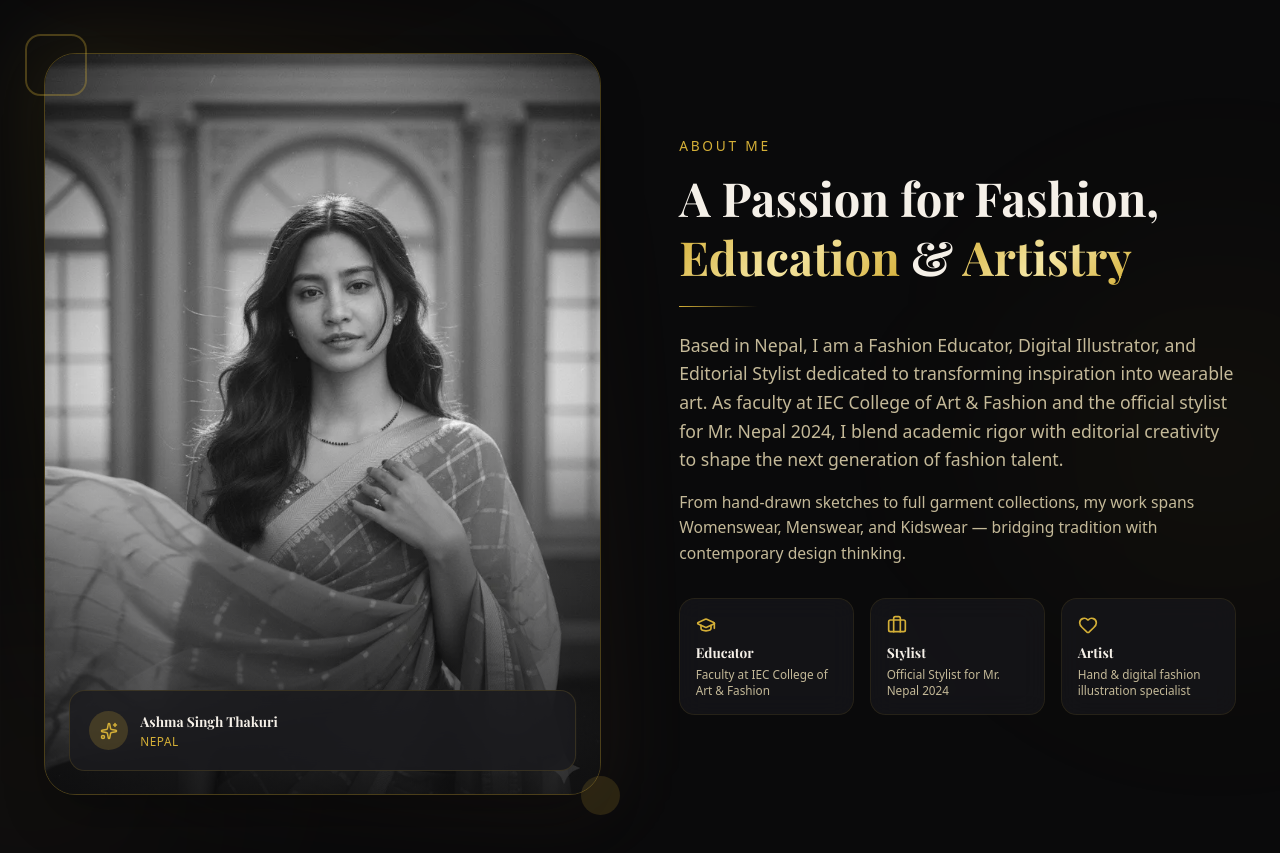
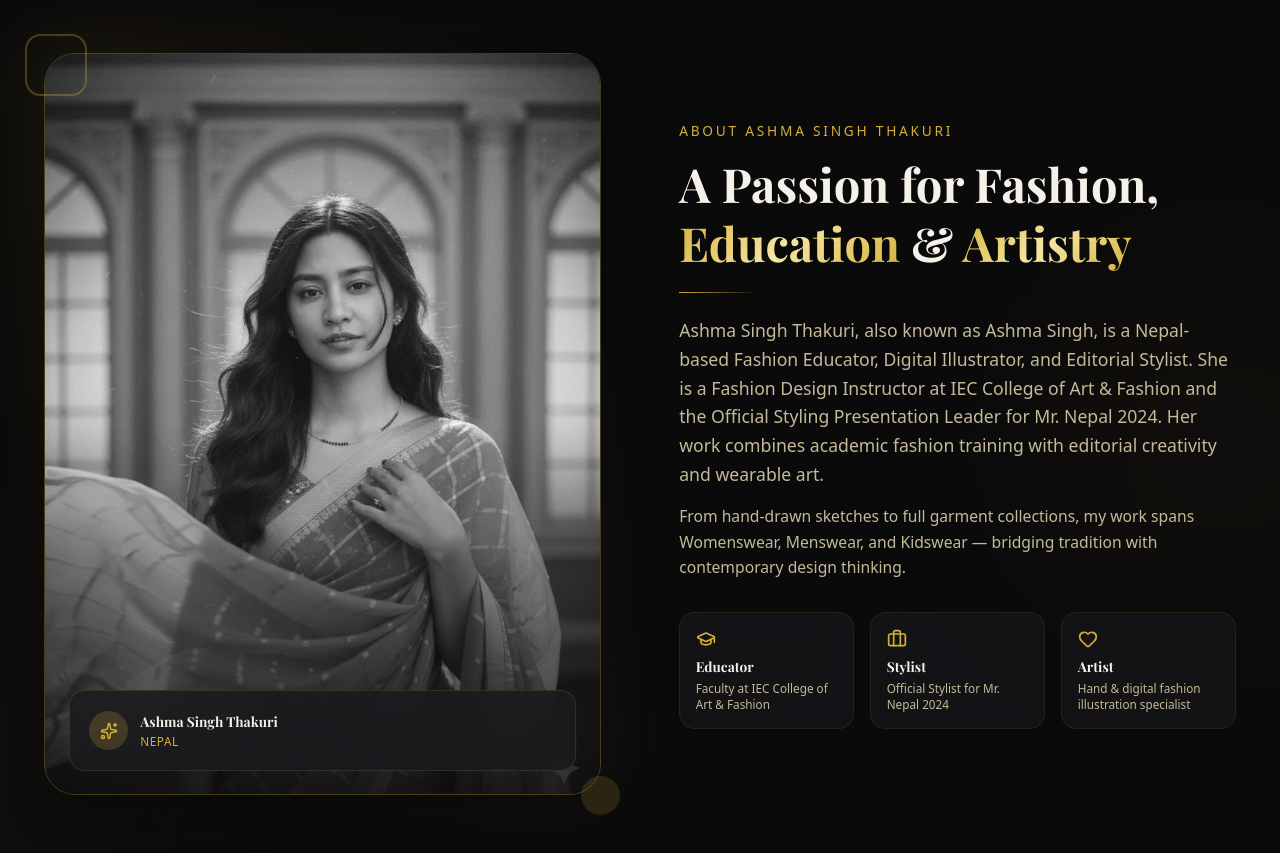
Before and after one commit to Jedi898/ashmaweb, a Next.js app: page / in a window 1280 px wide. Shown: the part 920-1773 px from the top of the page. Built offline with nearby package versions, Linux system fonts and the light colour scheme; no server answers; a web font is replaced by a local one.

Commit message:
seo change

```diff
--- a/src/app/layout.tsx
+++ b/src/app/layout.tsx
@@ -32,7 +32,7 @@ export const metadata: Metadata = {
     template: "%s | Ashma Singh Thakuri",
   },
   description:
-    "Portfolio of Ashma Singh Thakuri — Premier Fashion Educator, Digital Illustrator, and Editorial Stylist based in Nepal. Stylist for Mr. Nepal 2024 & Faculty at IEC College of Art & Fashion.",
+    "Ashma Singh Thakuri (also known as Ashma Singh) is a Nepal-based fashion educator, digital illustrator, and editorial stylist. She teaches fashion design at IEC College of Art & Fashion and led styling presentations for Mr. Nepal 2024.",
   keywords: [
     "fashion educator",
     "fashion illustrator",
@@ -42,6 +42,8 @@ export const metadata: Metadata = {
     "IEC College",
     "fashion design",
     "digital illustration",
+    "Ashma Singh",
+    "Mr. Nepal 2024 stylist",
   ],
   applicationName: "Ashma Singh Thakuri",
   authors: [{ name: "Ashma Singh Thakuri" }],
@@ -69,7 +71,7 @@ export const metadata: Metadata = {
     siteName: "Ashma Singh Thakuri",
     title: "Ashma Singh Thakuri | Fashion Portfolio",
     description:
-      "Transforming Inspiration into Wearable Art — Fashion Educator, Digital Illustrator & Editorial Stylist.",
+      "Ashma Singh Thakuri is a Nepal-based Fashion Educator, Digital Illustrator, and Editorial Stylist.",
     images: [
       {
         url: "/banner.png",
@@ -83,7 +85,7 @@ export const metadata: Metadata = {
     card: "summary_large_image",
     title: "Ashma Singh Thakuri | Fashion Portfolio",
     description:
-      "Transforming Inspiration into Wearable Art — Fashion Educator, Digital Illustrator & Editorial Stylist.",
+      "Ashma Singh Thakuri is a Nepal-based Fashion Educator, Digital Illustrator, and Editorial Stylist.",
     images: ["/banner.png"],
   },
   icons: {
@@ -123,18 +125,63 @@ const jsonLd = {
       },
     },
     {
+      "@type": "ProfilePage",
+      "@id": `${SITE_URL}/#profilepage`,
+      url: SITE_URL,
+      name: "About Ashma Singh Thakuri",
+      description:
+        "Professional profile of Ashma Singh Thakuri, including her fashion education experience, styling work, achievements, and academic background.",
+      isPartOf: { "@id": `${SITE_URL}/#website` },
+      about: { "@id": `${SITE_URL}/#person` },
+      mainEntity: { "@id": `${SITE_URL}/#person` },
+      inLanguage: "en",
+    },
+    {
       "@type": "Person",
       "@id": `${SITE_URL}/#person`,
       name: "Ashma Singh Thakuri",
+      alternateName: "Ashma Singh",
+      givenName: "Ashma",
+      familyName: "Singh Thakuri",
       jobTitle: ["Fashion Educator", "Digital Illustrator", "Editorial Stylist"],
       description:
-        "Premier Fashion Educator, Digital Illustrator, and Editorial Stylist based in Nepal. Official Stylist for Mr. Nepal 2024 & Faculty at IEC College of Art & Fashion.",
+        "Ashma Singh Thakuri is a Nepal-based Fashion Educator, Digital Illustrator, and Editorial Stylist. She is a Fashion Design Instructor at IEC College of Art & Fashion and was the Official Styling Presentation Leader for Mr. Nepal 2024.",
       url: SITE_URL,
       image: `${SITE_URL}/profile.webp`,
       nationality: "Nepal",
+      homeLocation: { "@type": "Country", name: "Nepal" },
+      worksFor: {
+        "@type": "CollegeOrUniversity",
+        name: "IEC College of Art & Fashion",
+      },
+      alumniOf: [
+        {
+          "@type": "CollegeOrUniversity",
+          name: "IEC College of Art & Fashion",
+          sameAs: "https://iec.edu.np/",
+        },
+        {
+          "@type": "CollegeOrUniversity",
+          name: "Limkokwing University of Creative Technology",
+        },
+      ],
       sameAs: [
         "https://instagram.com/ashmasinght",
         "https://t.me/+9779707498890",
+      ],
+      hasOccupation: [
+        {
+          "@type": "Occupation",
+          name: "Fashion Design Instructor",
+          occupationLocation: { "@type": "Country", name: "Nepal" },
+          skills: "Fashion design, fashion illustration, garment design, and portfolio development",
+        },
+        {
+          "@type": "Occupation",
+          name: "Editorial Stylist",
+          occupationLocation: { "@type": "Country", name: "Nepal" },
+          skills: "Editorial styling, wardrobe direction, and visual storytelling",
+        },
       ],
       knowsAbout: [
         "Fashion Illustration",
@@ -146,6 +193,12 @@ const jsonLd = {
         "Menswear",
         "Kidswear",
       ],
+      subjectOf: {
+        "@type": "CreativeWork",
+        name: "Official styling presentations for Mr. Nepal 2024",
+        description:
+          "Ashma Singh Thakuri led official styling presentations and creative wardrobe direction for the Mr. Nepal 2024 platform.",
+      },
     },
   ],
 };
@@ -167,7 +220,9 @@ export default function RootLayout({
         {children}
         <script
           type="application/ld+json"
-          dangerouslySetInnerHTML={{ __html: JSON.stringify(jsonLd) }}
+          dangerouslySetInnerHTML={{
+            __html: JSON.stringify(jsonLd).replace(/</g, "\\u003c"),
+          }}
         />
       </body>
     </html>
--- a/src/components/About.tsx
+++ b/src/components/About.tsx
@@ -116,7 +116,7 @@ export default function About() {
           >
             <motion.div variants={itemVariants}>
               <span className="text-[#d4af37] text-sm font-medium tracking-[0.2em] uppercase">
-                About Me
+                About Ashma Singh Thakuri
               </span>
 <h2 className="mt-3 font-serif font-bold text-[#f5f0e8] leading-tight text-[clamp(1.75rem,4vw,3rem)]">
                 A Passion for Fashion,{" "}
@@ -130,12 +130,12 @@ export default function About() {
               variants={itemVariants}
               className="mt-6 text-base sm:text-lg text-[#c4b998] font-light leading-relaxed"
             >
-              Based in Nepal, I am a Fashion Educator, Digital Illustrator, and
-              Editorial Stylist dedicated to transforming inspiration into
-              wearable art. As faculty at IEC College of Art & Fashion and the
-              official stylist for Mr. Nepal 2024, I blend academic rigor with
-              editorial creativity to shape the next generation of fashion
-              talent.
+              Ashma Singh Thakuri, also known as Ashma Singh, is a Nepal-based
+              Fashion Educator, Digital Illustrator, and Editorial Stylist.
+              She is a Fashion Design Instructor at IEC College of Art &
+              Fashion and the Official Styling Presentation Leader for Mr.
+              Nepal 2024. Her work combines academic fashion training with
+              editorial creativity and wearable art.
             </motion.p>
 
             <motion.p
```
